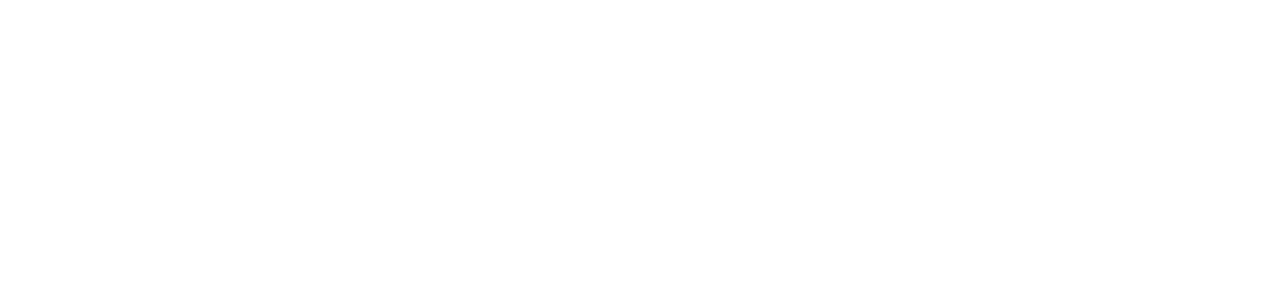
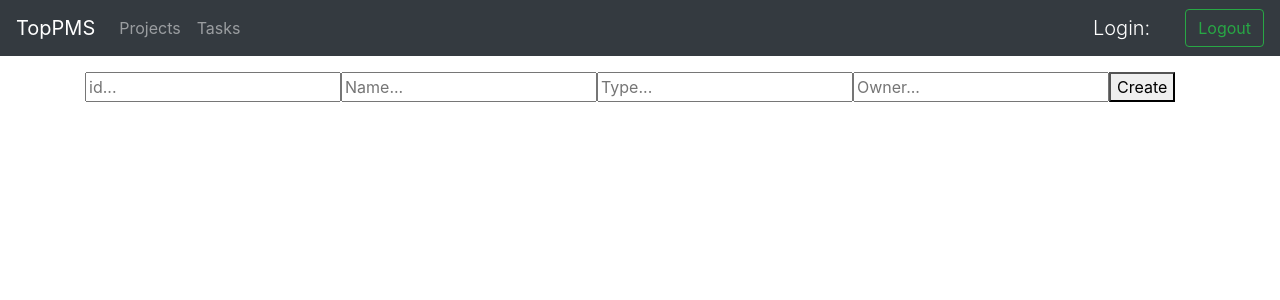
Before and after one commit to luxtorOleg/top-pms, an Angular app: page /create/projects in a window 1280 px wide. Before the commit this address led to /. Shown: the top 300 px of the page. Built offline with nearby package versions, Linux system fonts and the light colour scheme.

Commit message:
modify project-create path

```diff
--- a/src/app/app-routing.ts
+++ b/src/app/app-routing.ts
@@ -19,7 +19,7 @@
   { path: 'registration', component: RegistrationComponent},
   { path: 'projects' , component: ProjectsComponent},
   { path: 'projects/:id', component: ProjectDetailComponent},
-  { path: 'projects/create', component: ProjectCreateComponent},
+  { path: 'create/projects', component: ProjectCreateComponent},
   { path: 'projects/update/:id', component: ProjectUpdateComponent},
   { path: 'tasks', component: TasksComponent},
   { path: 'tasks/create', component: TaskCreateComponent},
--- a/src/app/projects/projects.component.ts
+++ b/src/app/projects/projects.component.ts
@@ -22,6 +22,6 @@
     this.projectsService.deleteProject(project);
   }
   createProject() {
-    this.router.navigate(['./projects/create']);
+    this.router.navigate(['./create/projects']);
   }
 }
```
